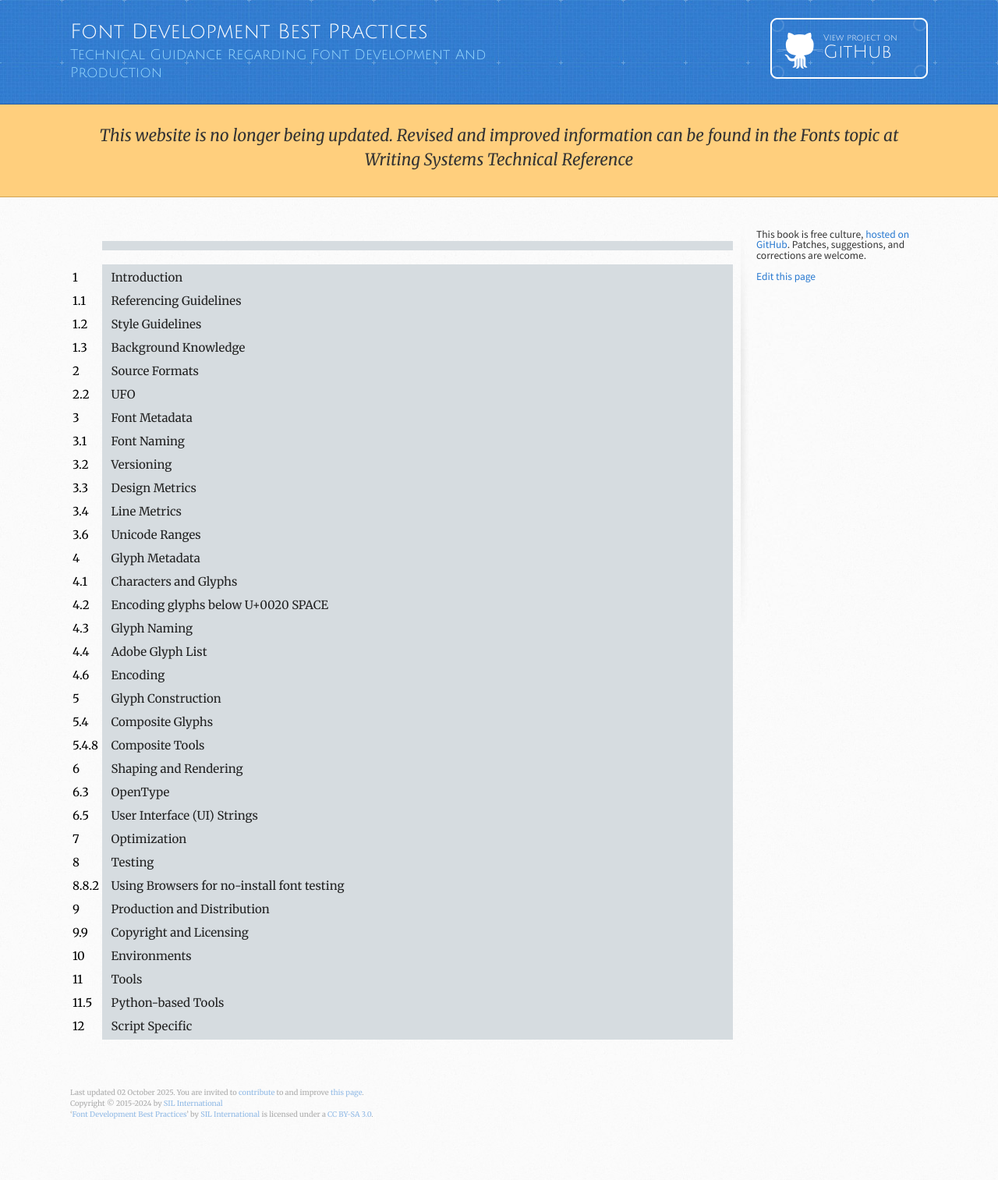
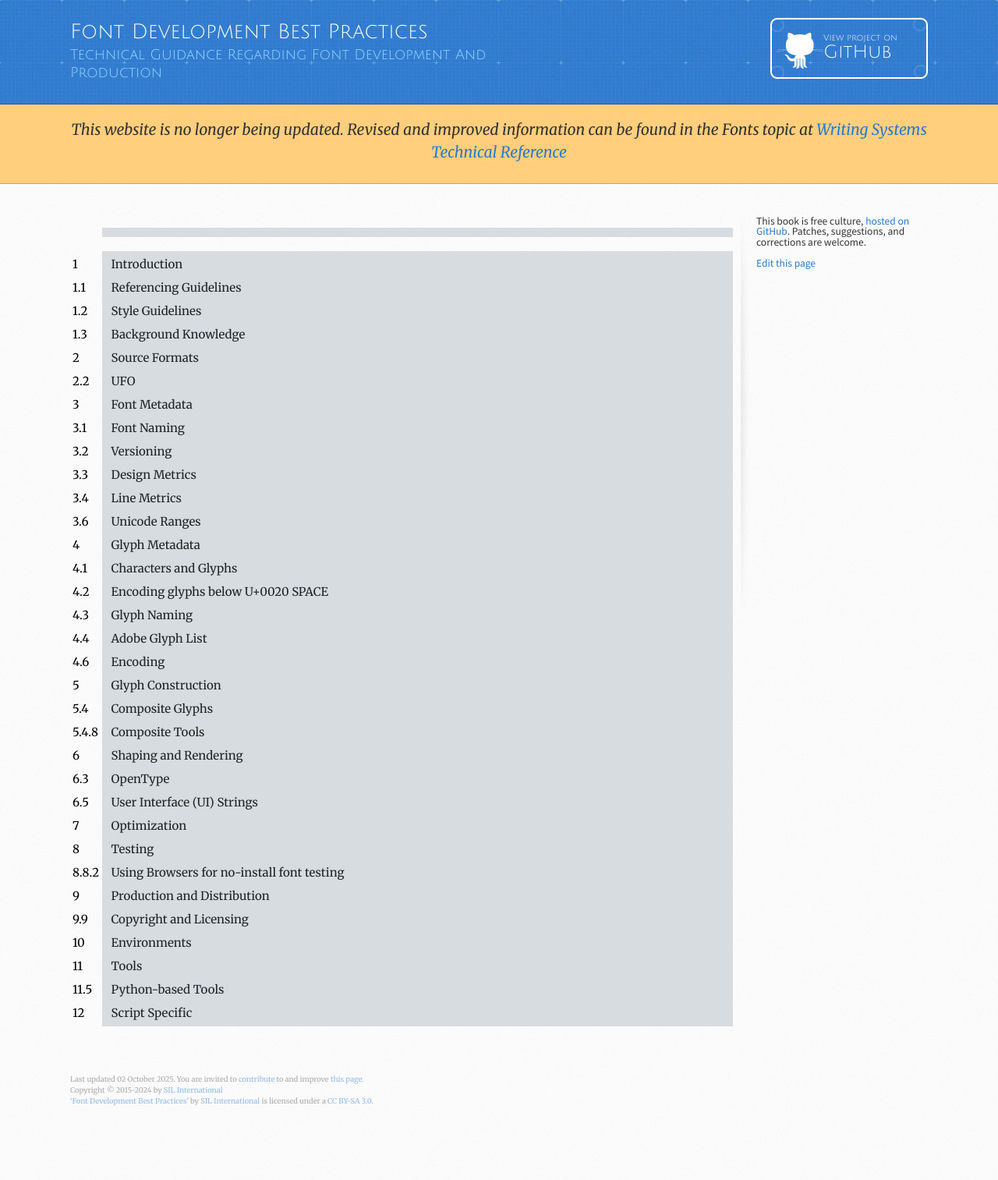
Before and after one commit to silnrsi/FDBP, a Jekyll site: the page built from en-US/index.md, in a window 1280 px wide. Shown: the whole page at 78% size. Built offline with Jekyll 4.4.1, drawn with Linux system fonts in a browser that asks for light colours.

Commit message:
Fix notice

```diff
--- a/_includes/notice.html
+++ b/_includes/notice.html
@@ -1,5 +1,5 @@
 <header class="notice">
   <div class="inner">
-    <p>This website is no longer being updated. Revised and improved information can be found in the Fonts topic at <a href="https://writingsystems.info" target="_blank"></a>Writing Systems Technical Reference</a></p>
+    <p>This website is no longer being updated. Revised and improved information can be found in the Fonts topic at <a href="https://writingsystems.info" target="_blank">Writing Systems Technical Reference</a></p>
   </div>
 </header>
--- a/assets/stylesheets/stylesheet.css
+++ b/assets/stylesheets/stylesheet.css
@@ -123,9 +123,11 @@ header h2 {
 }
 
 .notice {
+  padding-top: 5px;
+  padding-bottom: 5px;
   background: #ffcf7d;
   border-bottom: solid 1px #cfa255;
-  font-size: 1.4em;
+  font-size: 1.3em;
   font-style: italic;
   text-align: center;
   font-family: 'Merriweather', serif;
```
